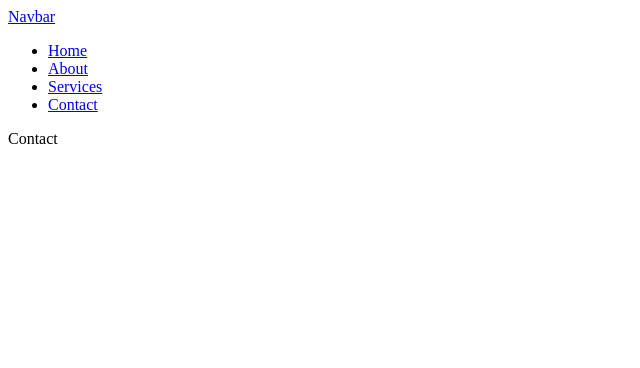
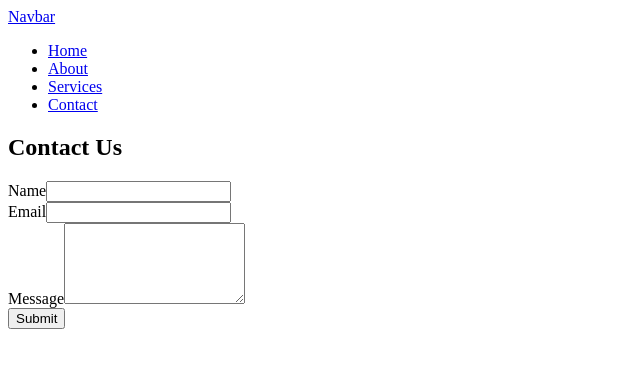
Before and after one commit to iamsabitak/React-Route-using-Vite, a React app: page /contact in a window 1280 px wide. Shown: the top 368 px of the page, without its empty margins (0-640 px from the left). Built offline with nearby package versions, Linux system fonts and the light colour scheme; the HTML template or start-up script is replaced by a standard one.

Commit message:
added some default contentwith bootstrap css to contact component

```diff
--- a/src/components/Contact.jsx
+++ b/src/components/Contact.jsx
@@ -1,8 +1,40 @@
-
-function Contact() {
+const Contact =()=> {
   return (
-    <div>Contact</div>
-  )
+    <div className="container mt-5">
+      <h2 className="text-center mb-5">Contact Us</h2>
+      <div className="row">
+        <div className="col-md-6 mx-auto">
+          <form>
+            <div className="mb-3">
+              <label htmlFor="name" className="form-label">
+                Name
+              </label>
+              <input type="text" className="form-control" id="name" />
+            </div>
+            <div className="mb-3">
+              <label htmlFor="email" className="form-label">
+                Email
+              </label>
+              <input type="email" className="form-control" id="email" />
+            </div>
+            <div className="mb-3">
+              <label htmlFor="message" className="form-label">
+                Message
+              </label>
+              <textarea
+                className="form-control"
+                id="message"
+                rows="5"
+              ></textarea>
+            </div>
+            <button type="submit" className="btn btn-primary">
+              Submit
+            </button>
+          </form>
+        </div>
+      </div>
+    </div>
+  );
 }
 
-export default Contact
+export default Contact;
```
